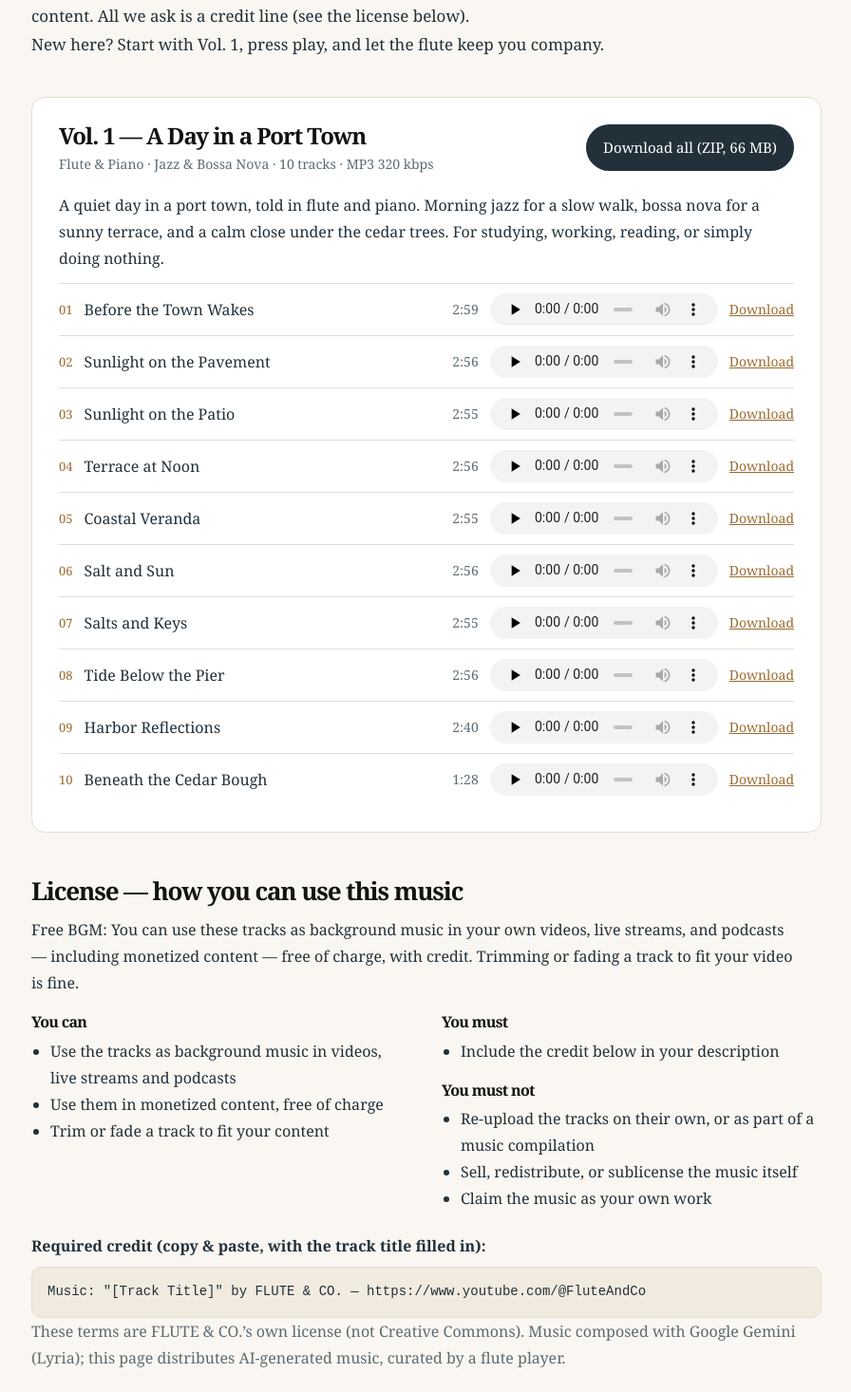
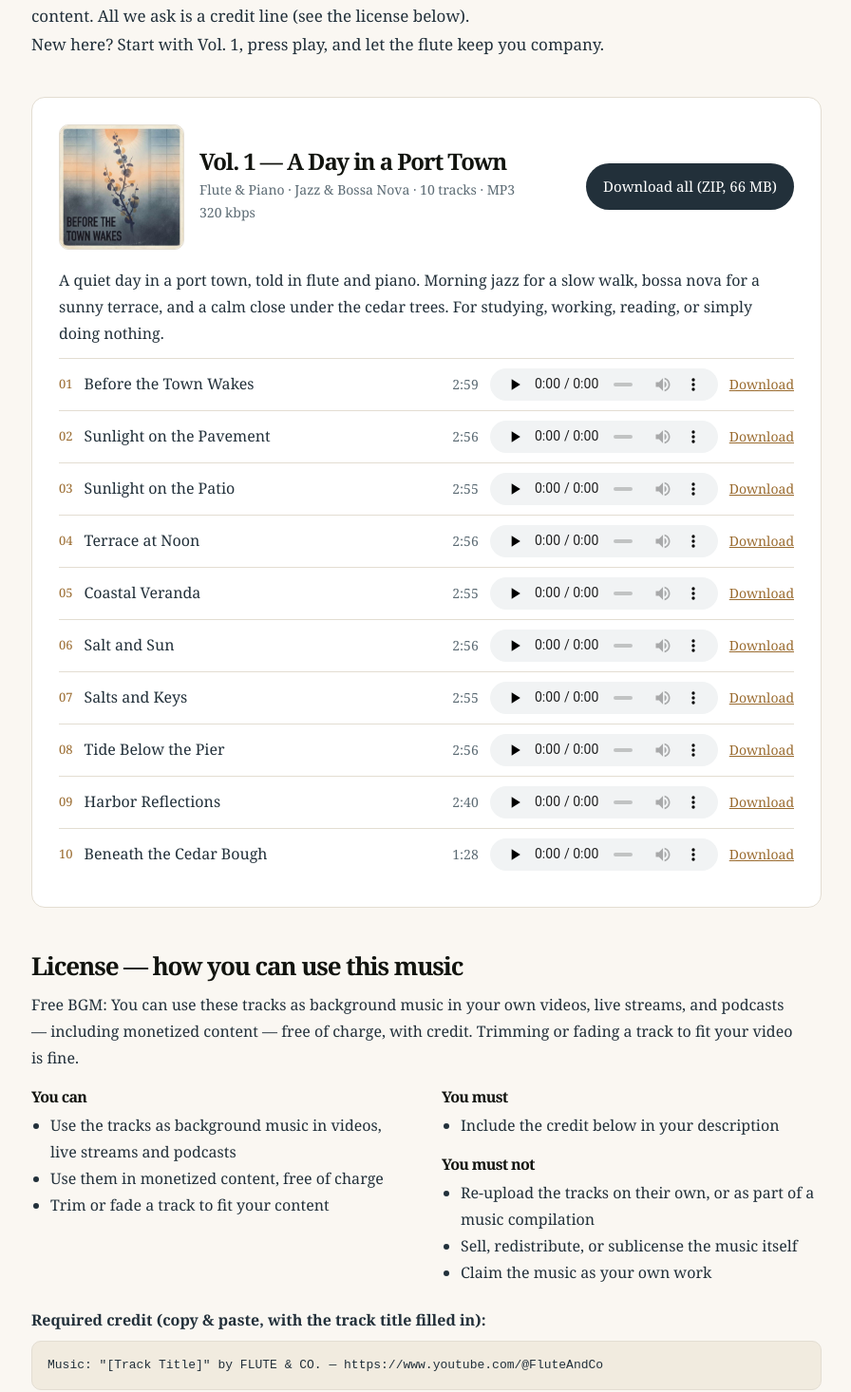
Before and after one commit to kzk3992/MyWebSite, a Next.js app: page /free-bgm in a window 1280 px wide. Shown: the part 284-1750 px from the top of the page at 95% size, without its empty margins (191-1087 px from the left). Built offline with nearby package versions, Linux system fonts and the light colour scheme.

Commit message:
Add Vol.1 cover art and fix credit block wrapping on free BGM page

```diff
--- a/scripts/verify-static.mjs
+++ b/scripts/verify-static.mjs
@@ -110,6 +110,7 @@ const brandFiles = [
   "brand/hirame/screens/en/05-library.png",
   "brand/hirame/screens/en/06-bridge.png",
   "brand/hirame/mascot.png",
+  "brand/flute-and-co/vol1-cover.jpg",
 ];
 
 for (const file of brandFiles) {
--- a/src/app/free-bgm/free-bgm.module.css
+++ b/src/app/free-bgm/free-bgm.module.css
@@ -70,8 +70,28 @@
   display: flex;
   flex-wrap: wrap;
   gap: 16px;
-  align-items: flex-start;
+  align-items: center;
   justify-content: space-between;
+}
+
+.cover {
+  width: 132px;
+  height: 132px;
+  border-radius: 10px;
+  object-fit: cover;
+  flex: none;
+  border: 1px solid var(--line);
+}
+
+.volumeHeadText {
+  flex: 1 1 240px;
+}
+
+@media (max-width: 560px) {
+  .cover {
+    width: 96px;
+    height: 96px;
+  }
 }
 
 .volumeTitle {
@@ -185,9 +205,9 @@
   border: 1px solid var(--line);
   border-radius: 10px;
   padding: 14px 16px;
-  font-size: 14px;
-  white-space: pre-wrap;
-  word-break: break-all;
+  font-size: 13px;
+  white-space: nowrap;
+  overflow-x: auto;
   margin: 0;
 }
 
--- a/src/app/free-bgm/page.tsx
+++ b/src/app/free-bgm/page.tsx
@@ -47,7 +47,15 @@ export default function FreeBgmPage() {
 
         <section className={styles.volume} aria-labelledby="vol1-heading">
           <div className={styles.volumeHead}>
-            <div>
+            <img
+              className={styles.cover}
+              src="/brand/flute-and-co/vol1-cover.jpg"
+              alt="Cover art for Vol. 1 — A Day in a Port Town (Before the Town Wakes)"
+              width={720}
+              height={720}
+              loading="lazy"
+            />
+            <div className={styles.volumeHeadText}>
               <h2 id="vol1-heading" className={styles.volumeTitle}>
                 Vol. 1 — A Day in a Port Town
               </h2>
```
Also changed, not shown: public/brand/flute-and-co/vol1-cover.jpg (added).
